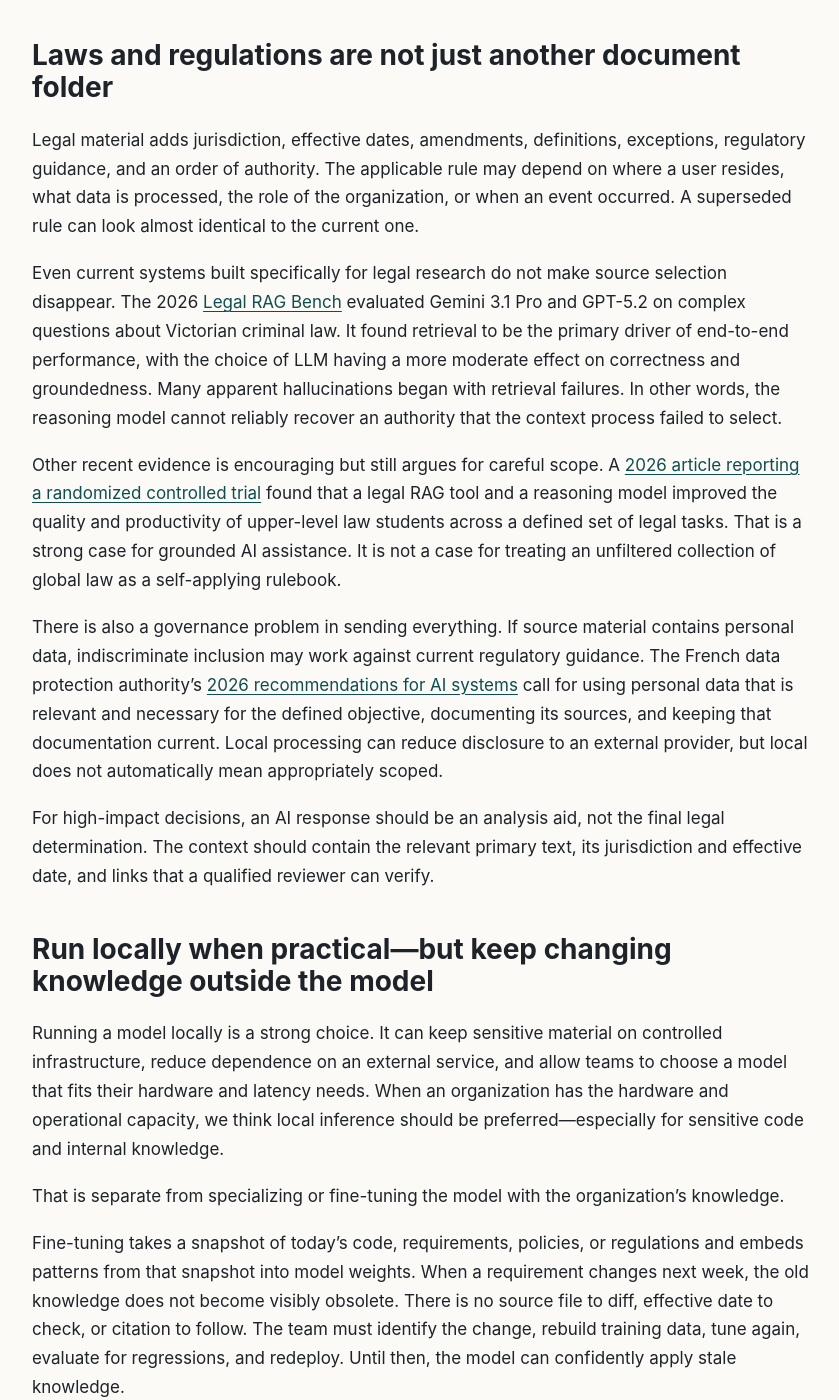
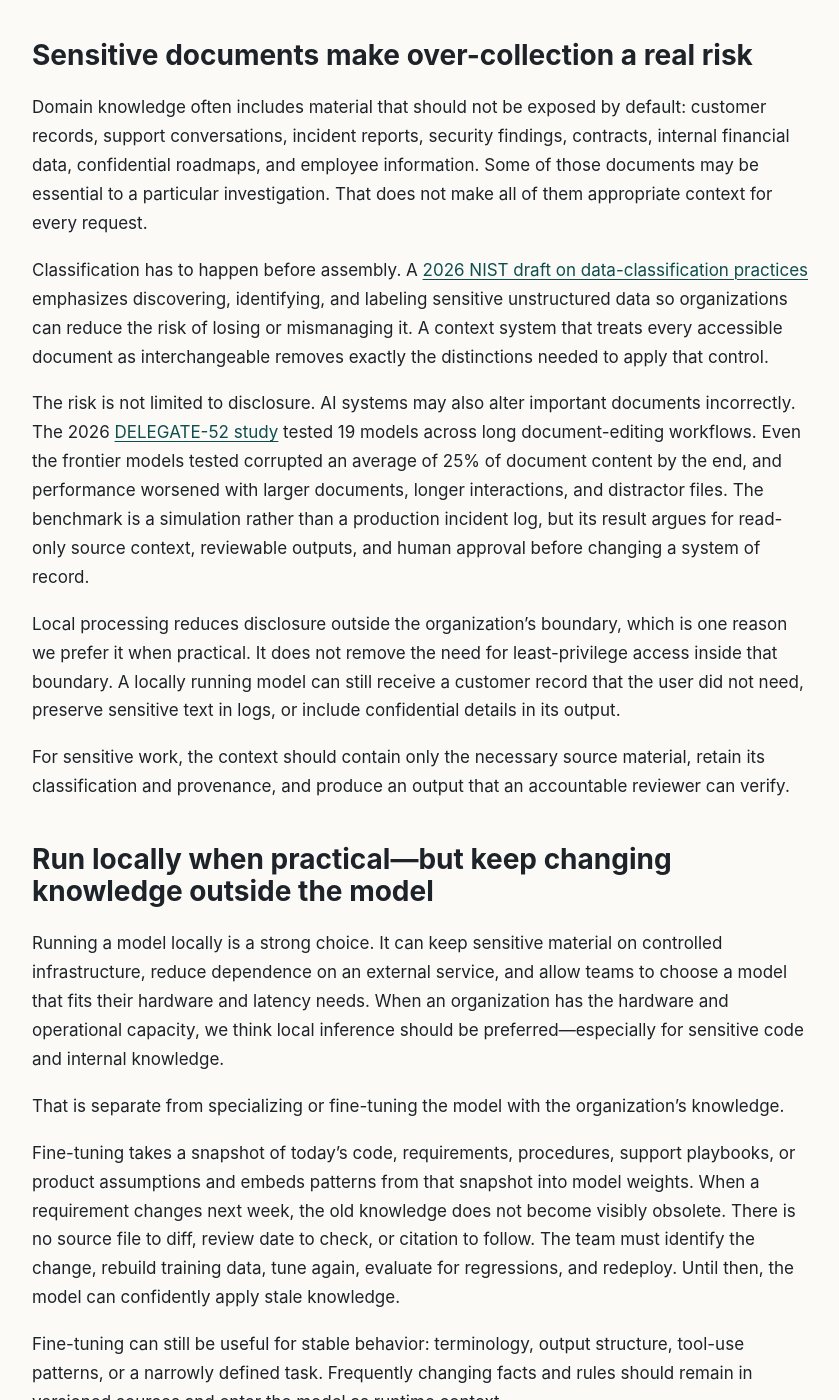
Before and after one commit to XTSoftwareLabs/neatcontext-blog, a Jekyll site: the page built from _posts/2026-07-14-why-more-context-is-not-always-better-context.md, in a window 1280 px wide and 1400 px high, scrolled down 2240 px. Shown: the whole window, without its empty margins (128-967 px from the left). Built offline with Jekyll 4.4.1, drawn with Linux system fonts in a browser that asks for light colours; some of the changed text lies outside the part shown.

Commit message:
Generalize sensitive context examples

```diff
--- a/_posts/2026-07-14-why-more-context-is-not-always-better-context.md
+++ b/_posts/2026-07-14-why-more-context-is-not-always-better-context.md
@@ -21,9 +21,9 @@
 
 If all of it is presented as equally important, the model has to infer which parts are live and which are historical. Similar names in unrelated services can look relevant. An obsolete implementation may be easier to find than the replacement. A test fixture can be mistaken for a production default.
 
-Long context windows do not remove this problem. The 2025 ICML paper [*NoLiMa: Long-Context Evaluation Beyond Literal Matching*](https://proceedings.mlr.press/v267/modarressi25a.html) evaluated 13 models advertised with context windows of at least 128K tokens. Performance fell significantly as context grew when finding the answer required inference rather than a literal text match. At 32K tokens, 11 models scored below half of their strong short-context baselines.
+Long context windows do not remove this problem. A [2026 TACL study of long-context position bias](https://aclanthology.org/2026.tacl-1.15/) found that models systematically over-relied on particular parts of the input. The bias worsened as context length increased and persisted across prompt formats and task types. Generating more reasoning paths through self-consistency did not fix the issue; in the study, it made long-context performance worse.
 
-Repository-level code research points in the same direction. A 2025 AAAI study on [hierarchical context pruning](https://ojs.aaai.org/index.php/AAAI/article/view/34782) reduced prompts from roughly 50,000 repository tokens to around 8,000. Its pruned prompts improved completion accuracy on five of the six code models tested while also improving throughput. One benchmark does not prove that aggressive pruning is always best, but it supports a more useful principle: repository-wide availability is valuable, while task-level selection is still necessary.
+Repository-level code research points in the same direction. A 2026 study on [context pruning for coding agents](https://arxiv.org/abs/2605.15315) found that much of the code read by agents was irrelevant to the task. Its pruning method matched or outperformed full-context baselines in 12 of 16 multi-turn comparisons and reduced token use. One study does not prove that aggressive pruning is always best, but it supports a more useful principle: repository-wide availability is valuable, while task-level selection is still necessary.
 
 The AI may need access to the whole repository. It rarely needs the whole repository in a single working set.
 
@@ -37,17 +37,17 @@
 
 Good context should preserve conflicts instead of hiding them. Each source needs basic provenance: owner, status, version or commit, effective date, and why it was selected. When two authoritative sources disagree, the output should identify the conflict and ask for a decision rather than quietly resolving policy through text prediction.
 
-## Laws and regulations are not just another document folder
+## Sensitive documents make over-collection a real risk
 
-Legal material adds jurisdiction, effective dates, amendments, definitions, exceptions, regulatory guidance, and an order of authority. The applicable rule may depend on where a user resides, what data is processed, the role of the organization, or when an event occurred. A superseded rule can look almost identical to the current one.
+Domain knowledge often includes material that should not be exposed by default: customer records, support conversations, incident reports, security findings, contracts, internal financial data, confidential roadmaps, and employee information. Some of those documents may be essential to a particular investigation. That does not make all of them appropriate context for every request.
 
-Even current systems built specifically for legal research do not make source selection disappear. The 2026 [Legal RAG Bench](https://arxiv.org/abs/2603.01710) evaluated Gemini 3.1 Pro and GPT-5.2 on complex questions about Victorian criminal law. It found retrieval to be the primary driver of end-to-end performance, with the choice of LLM having a more moderate effect on correctness and groundedness. Many apparent hallucinations began with retrieval failures. In other words, the reasoning model cannot reliably recover an authority that the context process failed to select.
+Classification has to happen before assembly. A [2026 NIST draft on data-classification practices](https://csrc.nist.gov/News/2026/sp-1800-39-ipd-data-classification-practices) emphasizes discovering, identifying, and labeling sensitive unstructured data so organizations can reduce the risk of losing or mismanaging it. A context system that treats every accessible document as interchangeable removes exactly the distinctions needed to apply that control.
 
-Other recent evidence is encouraging but still argues for careful scope. A [2026 article reporting a randomized controlled trial](https://repository.law.umich.edu/facarticles/3173/) found that a legal RAG tool and a reasoning model improved the quality and productivity of upper-level law students across a defined set of legal tasks. That is a strong case for grounded AI assistance. It is not a case for treating an unfiltered collection of global law as a self-applying rulebook.
+The risk is not limited to disclosure. AI systems may also alter important documents incorrectly. The 2026 [DELEGATE-52 study](https://arxiv.org/abs/2604.15597) tested 19 models across long document-editing workflows. Even the frontier models tested corrupted an average of 25% of document content by the end, and performance worsened with larger documents, longer interactions, and distractor files. The benchmark is a simulation rather than a production incident log, but its result argues for read-only source context, reviewable outputs, and human approval before changing a system of record.
 
-There is also a governance problem in sending everything. If source material contains personal data, indiscriminate inclusion may work against current regulatory guidance. The French data protection authority's [2026 recommendations for AI systems](https://www.cnil.fr/en/ai-system-development-cnils-recommendations-to-comply-gdpr) call for using personal data that is relevant and necessary for the defined objective, documenting its sources, and keeping that documentation current. Local processing can reduce disclosure to an external provider, but local does not automatically mean appropriately scoped.
+Local processing reduces disclosure outside the organization's boundary, which is one reason we prefer it when practical. It does not remove the need for least-privilege access inside that boundary. A locally running model can still receive a customer record that the user did not need, preserve sensitive text in logs, or include confidential details in its output.
 
-For high-impact decisions, an AI response should be an analysis aid, not the final legal determination. The context should contain the relevant primary text, its jurisdiction and effective date, and links that a qualified reviewer can verify.
+For sensitive work, the context should contain only the necessary source material, retain its classification and provenance, and produce an output that an accountable reviewer can verify.
 
 ## Run locally when practical—but keep changing knowledge outside the model
 
@@ -55,11 +55,11 @@
 
 That is separate from specializing or fine-tuning the model with the organization's knowledge.
 
-Fine-tuning takes a snapshot of today's code, requirements, policies, or regulations and embeds patterns from that snapshot into model weights. When a requirement changes next week, the old knowledge does not become visibly obsolete. There is no source file to diff, effective date to check, or citation to follow. The team must identify the change, rebuild training data, tune again, evaluate for regressions, and redeploy. Until then, the model can confidently apply stale knowledge.
+Fine-tuning takes a snapshot of today's code, requirements, procedures, support playbooks, or product assumptions and embeds patterns from that snapshot into model weights. When a requirement changes next week, the old knowledge does not become visibly obsolete. There is no source file to diff, review date to check, or citation to follow. The team must identify the change, rebuild training data, tune again, evaluate for regressions, and redeploy. Until then, the model can confidently apply stale knowledge.
 
 Fine-tuning can still be useful for stable behavior: terminology, output structure, tool-use patterns, or a narrowly defined task. Frequently changing facts and rules should remain in versioned sources and enter the model as runtime context.
 
-A [2025 comparison of long-context and retrieval approaches](https://arxiv.org/abs/2503.16071) found that long context was better suited to some global questions, while retrieval was more competitive for questions targeting specific information. The researchers then combined retrieval-informed data generation with tuning a smaller model. The result is a useful reminder that tuning and retrieval solve different problems and can complement each other. Tuning should shape how a model works; fresh, inspectable sources should determine what it knows about the current situation.
+A 2026 study of [lifelong knowledge editing](https://www.sciencedirect.com/science/article/pii/S0020025526007796) describes the core problem directly: knowledge in a deployed model remains static, while retraining or fine-tuning is too costly for frequent updates. The paper proposes a more efficient editing method, but it also documents how repeated weight changes can accumulate interference and distribution drift. Weight updates are not equivalent to updating a document store. Tuning should shape how a model works; fresh, inspectable sources should determine what it knows about the current situation.
 
 A useful division of responsibility is:
 
@@ -72,32 +72,32 @@
 
 ## More access also creates a larger trust boundary
 
-Code, documentation, tickets, and downloaded legal material are inputs, not instructions. An AI agent may not reliably preserve that distinction.
+Code, documentation, tickets, support transcripts, and imported files are inputs, not instructions. An AI agent may not reliably preserve that distinction.
 
-[NIST describes agent hijacking](https://www.nist.gov/news-events/news/2025/01/technical-blog-strengthening-ai-agent-hijacking-evaluations) as an indirect prompt-injection attack in which malicious instructions are placed in data an agent ingests, causing unintended actions. A repository-wide context source increases the number of artifacts that must be treated as untrusted. A comment, README, generated file, or imported issue can become part of the model's working context without being relevant to the user's task.
+[NIST's 2026 work on securing AI agent systems](https://www.nist.gov/news-events/news/2026/01/caisi-issues-request-information-about-securing-ai-agent-systems) identifies interaction with adversarial data, including indirect prompt injection, as a distinct risk. A repository-wide context source increases the number of artifacts that must be treated as untrusted. A comment, README, generated file, support transcript, or imported issue can become part of the model's working context without being relevant to the user's task.
 
 This does not mean an AI tool should never search broadly. It means discovery should not imply trust, and read access should not imply permission to act. Context sources need boundaries, sensitive operations need separate authorization, and retrieved content should retain its origin.
 
 ## Build a context packet, not a context dump
 
-Consider a request to change refund eligibility for customers in one market. A context dump might include every service, every product requirement, and a library of global regulations.
+Consider a request to change a refund workflow for one product. A context dump might include every service, every product requirement, years of support conversations, customer records, and unrelated contracts.
 
 A task-specific context packet would be smaller and more explicit:
 
-- the request, affected market, and decision to be made;
+- the request, affected product, and decision to be made;
 - the active refund policy and its owner;
 - the relevant service entry points, domain types, tests, and recent changes;
-- the applicable primary legal or regulatory sections, with jurisdiction and effective date;
+- a small, redacted set of relevant support examples, if they are necessary;
 - known disagreements or unanswered questions;
 - excluded sources and the reason they were excluded;
-- expected validation, such as tests and review by the policy or legal owner.
+- expected validation, such as tests and review by the product or data owner.
 
 The wider sources remain available for search. They are promoted into the working packet only when there is a reason to include them. The packet can change as the investigation reveals a dependency, but every addition is visible.
 
 This approach has several practical properties:
 
 1. **Scope is explicit.** The team can see what the model was allowed to consider.
-2. **Sources remain traceable.** Claims can point back to a file, commit, requirement, or authority.
+2. **Sources remain traceable.** Claims can point back to a file, commit, requirement, or document owner.
 3. **Freshness can be checked.** Time-sensitive material carries a version or effective date.
 4. **Contradictions remain visible.** The system can report disagreement instead of inventing consensus.
 5. **Sensitive data is minimized.** Only material necessary for the task enters the working set.
@@ -114,6 +114,6 @@
 - a local model where practical, or a controlled hosted model where necessary;
 - human review for consequential decisions.
 
-The original proposal correctly recognizes that AI needs code, requirements, and regulatory knowledge. The adjustment is architectural: give the system a way to find everything, but do not ask the model to reason over everything at once.
+The original proposal correctly recognizes that AI needs code, requirements, and internal knowledge. The adjustment is architectural: give the system a way to find what it is allowed to use, but do not ask the model to reason over everything at once.
 
 More context expands the search space. Better context makes an answer defensible.
```
Also changed, not shown: other parts of _posts/2026-07-14-why-more-context-is-not-always-better-context.md (+1 -1 lines).
